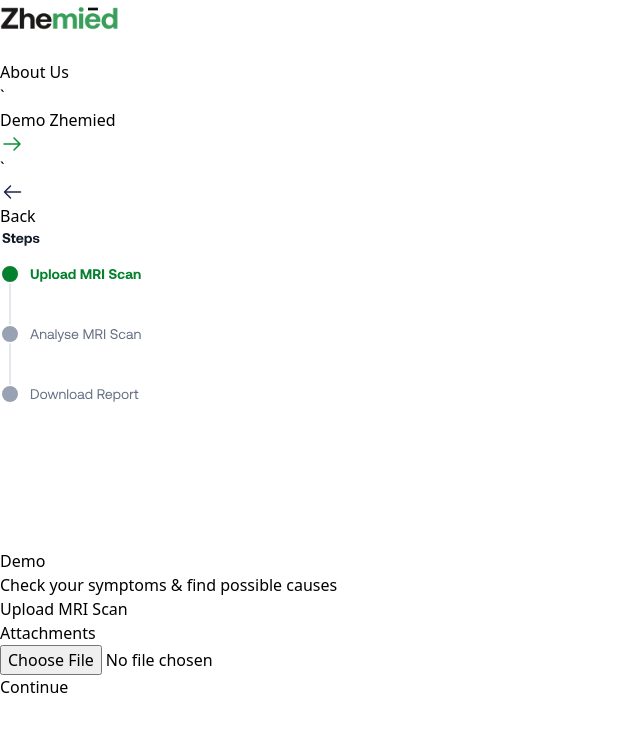
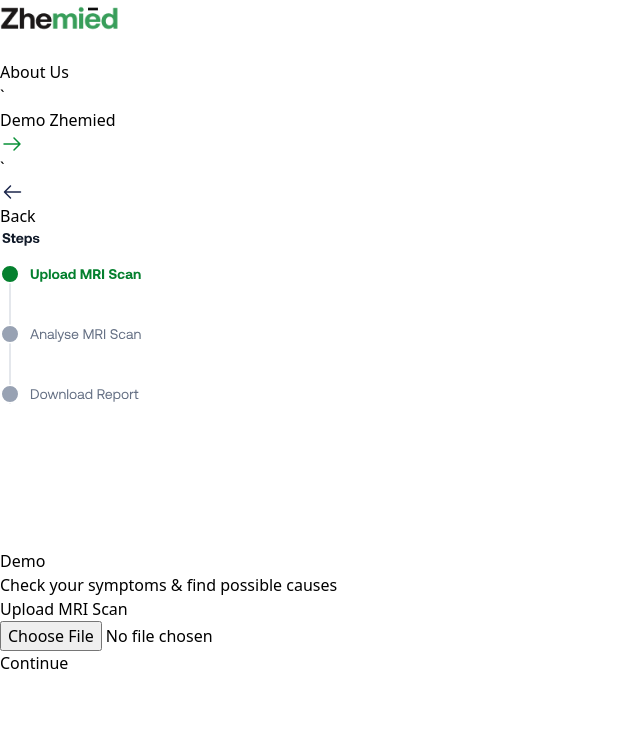
Before and after one commit to Cavista-Hackathon-2024/zheimed, a React (Vite) app in the folder frontend/zheimed/: page /demo/console in a window 1280 px wide. Shown: the top 732 px of the page, without its empty margins (0-640 px from the left). Built offline with nearby package versions, Linux system fonts and the light colour scheme.

Commit message:
Frontend: Made Changes in the DemoConsole.

```diff
--- a/frontend/zheimed/src/pages/DemoConsole.jsx
+++ b/frontend/zheimed/src/pages/DemoConsole.jsx
@@ -54,7 +54,6 @@ export const DemoConsole = () => {
                                 <div className="p-10 flex flex-col gap-6 ">
                                     <h1 className="text-2xl font-bold">Upload MRI Scan</h1>
                                     <fieldset className="w-full space-y-1 dark:text-gray-800">
-                                        <label htmlFor="files" className="block text-sm font-medium">Attachments</label>
                                         <div className="flex">
                                             <input type="file" name="files" id="files" className="px-8 py-12 border-2 border-dashed rounded-md dark:border-gray-300 dark:text-gray-600 dark:bg-gray-100" />
                                         </div>
```
